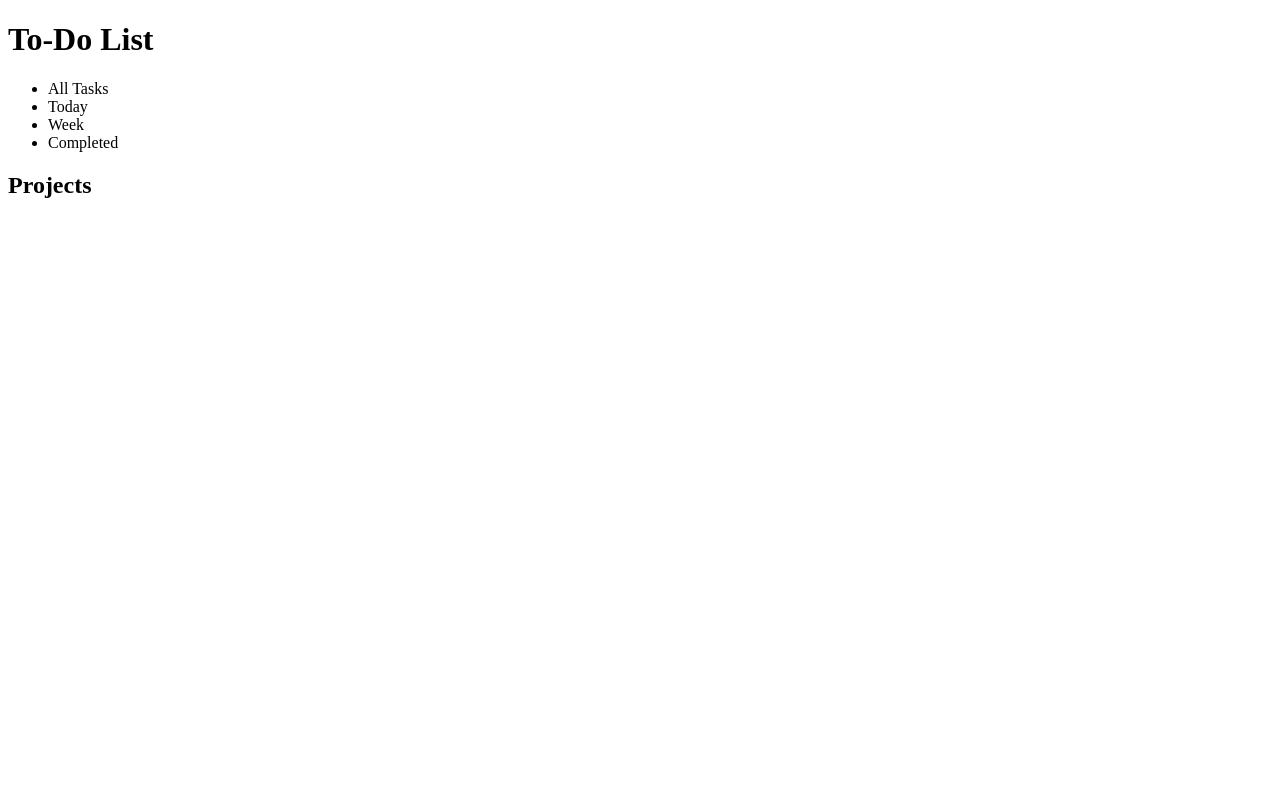
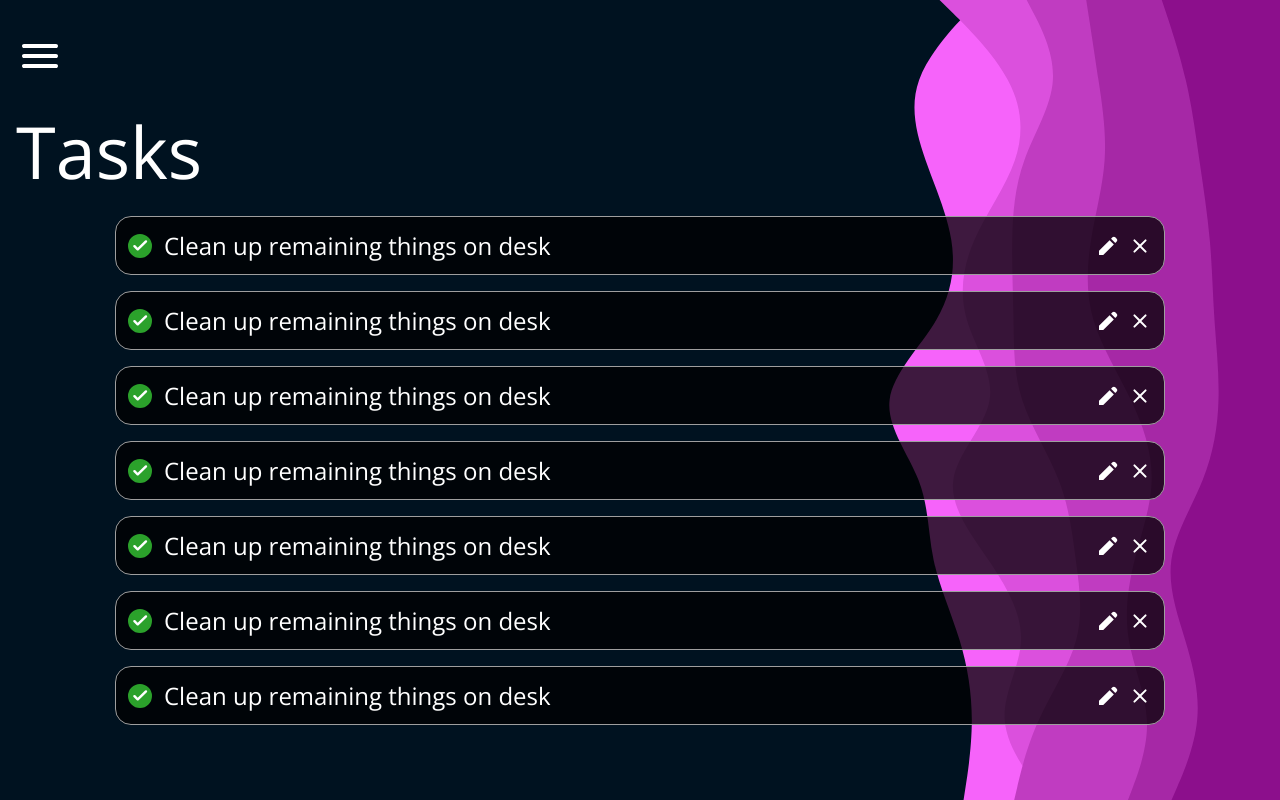
Before and after one commit to cgamagami1/online-library, a plain HTML site: page index.html in a window 1280 px wide. Drawn offline with nearby package versions, Linux system fonts and the light colour scheme.

Commit message:
Add task UI

```diff
--- a/index.html
+++ b/index.html
@@ -9,19 +9,98 @@
     <script defer src="script.js"></script>
 </head>
 <body>
-    <h1>To-Do List</h1>
-    <nav>
-        <ul>
-            <li>All Tasks</li>
-            <li>Today</li>
-            <li>Week</li>
-            <li>Completed</li>
+    <main>
+        <nav>
+            <img class="open-menu-icon" src="images/menu-rounded.svg" alt="open menu icon">
+        </nav>
+        <h1 class="logo">Tasks</h1>
+        <img class="background-waves" src="images/layered-waves.svg" alt="background waves">
+        <ul class="task-list">
+            <li class="task">
+                <div class="align-left">
+                    <div class="check-box checked task-icon">
+                        <img class="check" src="images/check-small-rounded.svg" alt="check">
+                    </div>
+                    <h2 class="title">Clean up remaining things on desk</h2>
+                </div>
+                <div class="align-right">
+                    <img class="edit-icon task-icon" src="images/edit.svg" alt="edit icon">
+                    <img class="remove-task-icon task-icon" src="images/round-close.svg" alt="remove task icon">
+                </div>
+            </li>
+            <li class="task">
+                <div class="align-left">
+                    <div class="check-box checked task-icon">
+                        <img class="check" src="images/check-small-rounded.svg" alt="check">
+                    </div>
+                    <h2 class="title">Clean up remaining things on desk</h2>
+                </div>
+                <div class="align-right">
+                    <img class="edit-icon task-icon" src="images/edit.svg" alt="edit icon">
+                    <img class="remove-task-icon task-icon" src="images/round-close.svg" alt="remove task icon">
+                </div>
+            </li>
+            <li class="task">
+                <div class="align-left">
+                    <div class="check-box checked task-icon">
+                        <img class="check" src="images/check-small-rounded.svg" alt="check">
+                    </div>
+                    <h2 class="title">Clean up remaining things on desk</h2>
+                </div>
+                <div class="align-right">
+                    <img class="edit-icon task-icon" src="images/edit.svg" alt="edit icon">
+                    <img class="remove-task-icon task-icon" src="images/round-close.svg" alt="remove task icon">
+                </div>
+            </li>
+            <li class="task">
+                <div class="align-left">
+                    <div class="check-box checked task-icon">
+                        <img class="check" src="images/check-small-rounded.svg" alt="check">
+                    </div>
+                    <h2 class="title">Clean up remaining things on desk</h2>
+                </div>
+                <div class="align-right">
+                    <img class="edit-icon task-icon" src="images/edit.svg" alt="edit icon">
+                    <img class="remove-task-icon task-icon" src="images/round-close.svg" alt="remove task icon">
+                </div>
+            </li>
+            <li class="task">
+                <div class="align-left">
+                    <div class="check-box checked task-icon">
+                        <img class="check" src="images/check-small-rounded.svg" alt="check">
+                    </div>
+                    <h2 class="title">Clean up remaining things on desk</h2>
+                </div>
+                <div class="align-right">
+                    <img class="edit-icon task-icon" src="images/edit.svg" alt="edit icon">
+                    <img class="remove-task-icon task-icon" src="images/round-close.svg" alt="remove task icon">
+                </div>
+            </li>
+            <li class="task">
+                <div class="align-left">
+                    <div class="check-box checked task-icon">
+                        <img class="check" src="images/check-small-rounded.svg" alt="check">
+                    </div>
+                    <h2 class="title">Clean up remaining things on desk</h2>
+                </div>
+                <div class="align-right">
+                    <img class="edit-icon task-icon" src="images/edit.svg" alt="edit icon">
+                    <img class="remove-task-icon task-icon" src="images/round-close.svg" alt="remove task icon">
+                </div>
+            </li>
+            <li class="task">
+                <div class="align-left">
+                    <div class="check-box checked task-icon">
+                        <img class="check" src="images/check-small-rounded.svg" alt="check">
+                    </div>
+                    <h2 class="title">Clean up remaining things on desk</h2>
+                </div>
+                <div class="align-right">
+                    <img class="edit-icon task-icon" src="images/edit.svg" alt="edit icon">
+                    <img class="remove-task-icon task-icon" src="images/round-close.svg" alt="remove task icon">
+                </div>
+            </li>
         </ul>
-
-        <h2>Projects</h2>
-        <ul>
-
-        </ul>
-    </nav>
+    </main>
 </body>
 </html>
--- a/style.css
+++ b/style.css
@@ -0,0 +1,143 @@
+@import url('https://fonts.googleapis.com/css2?family=Open+Sans:wght@300;400;500&family=Oswald:wght@300;400;500&display=swap');
+
+html, body, main {
+    height: 100%;
+}
+
+body {
+    margin: 0;
+    background-color: #001220;
+    font-family: 'Open Sans', sans-serif;
+}
+
+main {
+    display: flex;
+    flex-direction: column;
+    justify-content: space-between;
+}
+
+.open-menu-icon {
+    width: 3rem;
+    margin: 2rem 1rem 1rem 1rem;
+    cursor: pointer;
+}
+
+.logo {
+    color: white;
+    font-size: 3rem;
+    margin: 0 1rem;
+    font-weight: 400;
+}
+
+.background-waves {
+    position: fixed;
+    display: inline-block;
+    height: 100vh;
+    right: 0px;
+    top: 0;
+    z-index: -1;
+    transform: scale(0.65, 1) translateX(30%);
+}
+
+.task-list {
+    list-style: none;
+    padding: 0;
+    margin: 0;
+    height: 75%;
+    /* -webkit-mask-image: linear-gradient(0deg, #000 60%, transparent); */
+    /* mask-image: linear-gradient(0deg, #000 60%, transparent); */
+    overflow-y: scroll;
+    scrollbar-width: none; /* Firefox */
+    -ms-overflow-style: none;  /* Internet Explorer 10+ */
+}
+
+.task-list::-webkit-scrollbar { /* WebKit */
+    width: 0;
+    height: 0;
+}
+
+.task {
+    background-color: rgba(0, 0, 0, 0.75);
+    border: 1px solid #9e9e9e;
+    border-radius: 1rem;
+    margin: 1rem auto;
+    padding: 0.75rem;
+    width: 80%;
+    color: white;
+    display: flex;
+    justify-content: space-between;
+    transition: background-color ease 200ms, transform ease 200ms;
+}
+
+.task:hover {
+    background-color: rgba(34, 34, 34, 0.75);
+    transform: scale(1.02);
+    cursor: pointer;
+}
+
+.align-left, .align-right {
+    display: flex;
+    align-items: center;
+}
+
+.check-box {
+    width: 1rem;
+    height: 1rem;
+    border: 2px solid #9e9e9e;
+    border-radius: 50%;
+}
+
+.checked {
+    background-color: #2ba12b;
+    border-color: #2ba12b;
+}
+
+.check {
+    width: 1.85rem;
+    height: 1.85rem;
+    position: relative;
+    top: 50%;
+    left: 50%;
+    transform: translate(-50%, -50%);
+}
+
+.task-icon {
+    transition: transform ease 200ms;
+}
+
+.task-icon:hover {
+    cursor: pointer;
+    transform: scale(1.2);
+}
+
+.title {
+    font-family: 'Open Sans', sans-serif;
+    font-size: 1rem;
+    font-weight: 300;
+    margin: 0;
+    margin-left: 0.75rem;
+}
+
+.edit-icon, .remove-task-icon {
+    height: 1.5rem;
+    margin-left: .5rem;
+}
+
+@media only screen and (min-width: 550px) {
+    .logo {
+        font-size: 4.5rem;
+    }
+
+    .check-box {
+        width: 1.25rem;
+        height: 1.25rem;
+    }
+
+    .title {
+        font-size: 1.5rem;
+    }
+
+    .background-waves {
+        transform: scale(1) translateX(0);
+    }
+}
```
Also changed, not shown: images/check-small-rounded.svg (added), images/edit.svg (added), images/layered-waves.svg (added), images/menu-rounded.svg (added), images/round-close.svg (added).
